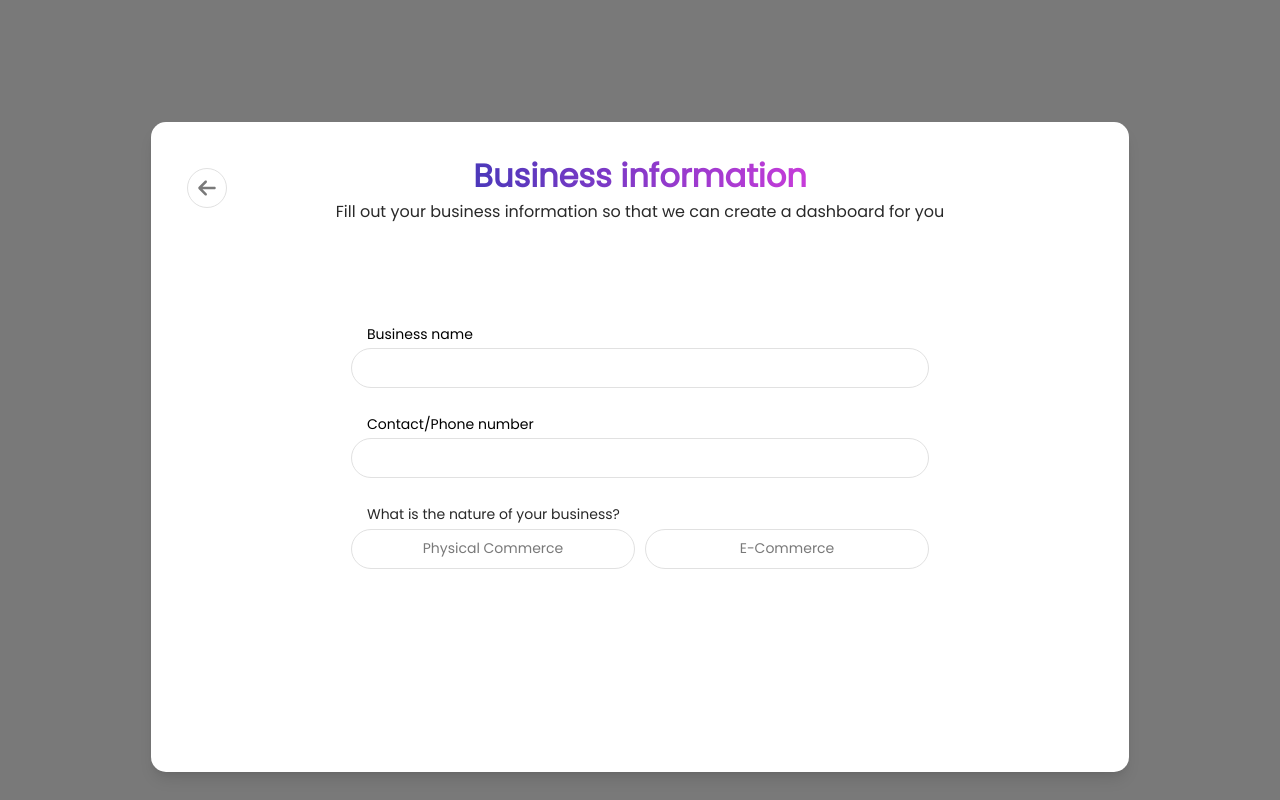
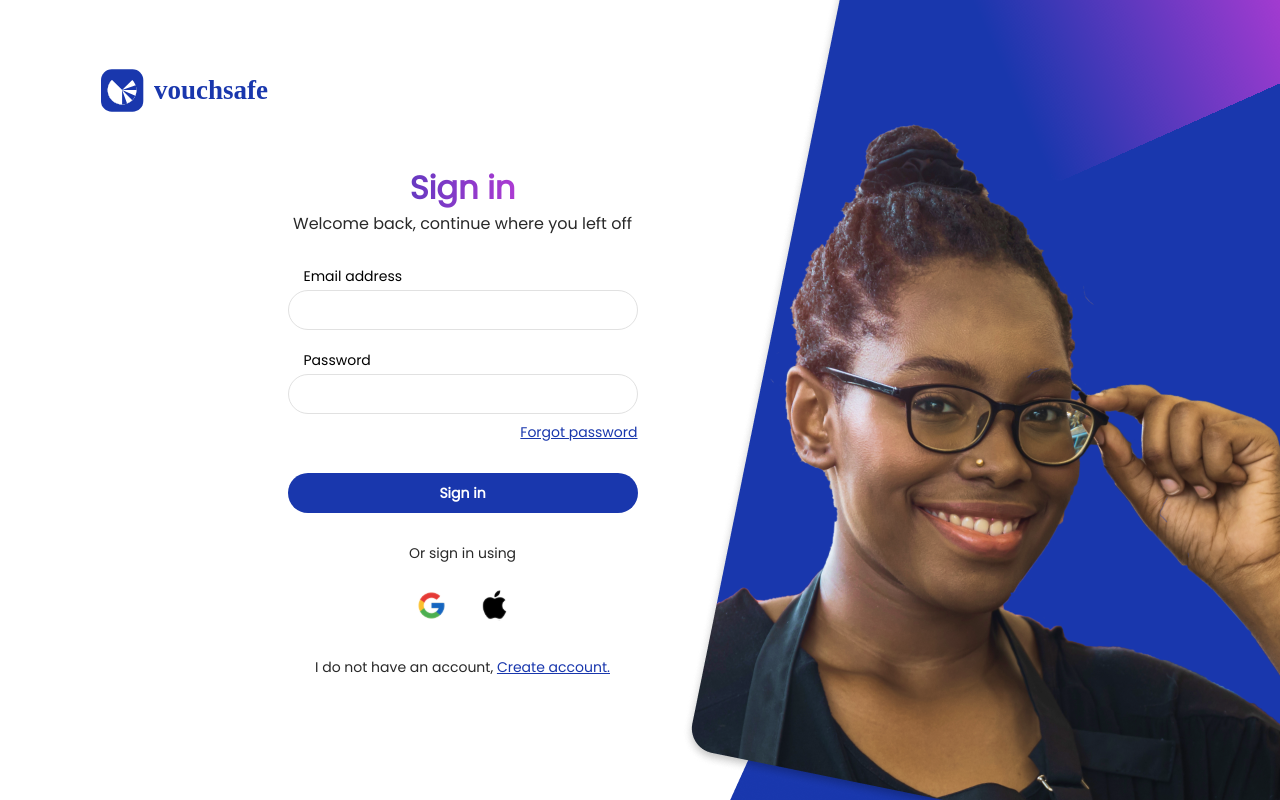
Before and after one commit to JosephKeswet/VouchSafe-Frontend, a Next.js app: page /BusinessInfo in a window 1280 px wide. Built offline with nearby package versions, Linux system fonts and the light colour scheme; a web font is replaced by a local one.

Commit message:
Protected routes with redux

```diff
--- a/pages/Login.tsx
+++ b/components/registration/Login.tsx
@@ -1,24 +1,30 @@
 import Image from 'next/image'
 import Link from 'next/link'
 import React, { useState } from 'react'
-import Logo from '../Assets/logo/VouchSafe_Logo.svg'
-import Button from '../components/Button'
-import Input from '../components/registration/Input'
+import Logo from '../../Assets/logo/VouchSafe_Logo.svg'
+import Button from '../Button'
+import Input from './Input'
 import { motion } from "framer-motion"
-import Login_Bg from '../Assets/img/Login_Bg.png'
-import AppleLogo from '../Assets/icons/Apple Logo.svg'
-import GoogleLogo from '../Assets/icons/Google.svg'
+import Login_Bg from '../../Assets/img/Login_Bg.png'
+import AppleLogo from '../../Assets/icons/Apple Logo.svg'
+import GoogleLogo from '../../Assets/icons/Google.svg'
 import { useRouter } from 'next/router'
 import Axios from "axios";
+import { useSelector, useDispatch } from 'react-redux'
+import { RootState } from '../../store'
+import { login } from '../../slices/userSlice'
 
 
 
-type Props = {}
 
-const Login = (props: Props) => {
+
+const Login = () => {
+
+  const dispatch = useDispatch();
   const router = useRouter()
   const [error, setError] = useState(null)
   const [successMessage,setSuccessMessage] = useState('')
+  const [loading,setLoading] = useState(false)
 
 
 
@@ -35,6 +41,7 @@ const Login = (props: Props) => {
   const signIn = async (e:React.SyntheticEvent) =>{
 
     e.preventDefault()
+    setLoading(true)
     const data = {email,password}
 
     const response = await fetch(url,{
@@ -44,19 +51,18 @@ const Login = (props: Props) => {
         "Content-Type":"application/json",
       },
     })
-
       const content = await response.json()
-
-
       if (!response.ok) {
-        throw Error("There was a problem while trying to sign in")
+        console.log("There was a problem while trying to sign in")
       }
-      else if (response.status === 403) {
+      if (response.status === 403) {
         console.log("Email or password incorrect");
       }
       else if (response.ok) {
+          dispatch(login())
+          setLoading(false)
+          router.push('/BusinessInfo')
 
-        // router.push('/')
         setError(null)
         setSuccessMessage("You have successfully logged in...")
         console.log(successMessage);
@@ -74,6 +80,7 @@ const Login = (props: Props) => {
 
   return (
     <div className=''>
+      {loading ? (<div>Loading</div>): (
       <section className="relative  h-screen ">
         <Link href='/'>
           <motion.div
@@ -135,7 +142,8 @@ const Login = (props: Props) => {
                 <Link href='/ForgotPassword'><p className='text-[#1937AD] text-right text-sm pt-2 leading-[21px] font-Poppins font-normal underline underline-offset-1 cursor-pointer'>Forgot password</p></Link>
               </div>
               <div className='mt-[30px]'>
-                    <button type='submit' className='flex items-center justify-center hover:opacity-70 transition-all duration-500 bg-[#1937AD] text-white text-sm  font-Poppins font-semibold cursor-pointer w-[350px] h-[40px] rounded-[30px]'>Sign in</button>
+                    <button type='submit' className='flex items-center justify-center hover:opacity-70 transition-all duration-500 bg-[#1937AD] text-white text-sm  font-Poppins font-semibold cursor-pointer w-[350px] h-[40px] rounded-[30px]'
+                    >Sign in</button>
               </div>
             </form>
             <div className='mt-[30px]'>
@@ -187,21 +195,9 @@ const Login = (props: Props) => {
                     </div>
 
       </section>
+      )}
     </div>
   )
 }
 
 export default Login
-
-// initial={{ x: -400 }}
-// animate={{
-//   x: 0,
-//   rotateY: 180,
-//   rotateX: 180,
-//   rotateZ:180
-// }}
-// transition={{
-//   duration: 0.9,
-//   type: "spring",
-//   stiffness: 100
-// }}
--- a/pages/BusinessInfo.tsx
+++ b/pages/BusinessInfo.tsx
@@ -1,12 +1,18 @@
 import { faArrowLeft } from '@fortawesome/free-solid-svg-icons'
 import { FontAwesomeIcon } from '@fortawesome/react-fontawesome'
 import Router from 'next/router'
-import React, { useState } from 'react'
+import React, { FC, useState } from 'react'
+import { useSelector } from 'react-redux'
+import Login from '../components/registration/Login'
+import { RootState } from '../store'
 
 
 type Props = {}
 
 const BusinessInfo = (props: Props) => {
+    const isLoggedIn = useSelector((state:RootState) => state.user.isLoggedIn)
+    console.log(isLoggedIn)
+
     const newLocal = 'text-left h-[21px] text-sm font-Poppins font-medium leading-[21px] align-top pl-4 mb-[3px]'
 
 
@@ -26,8 +32,15 @@ const BusinessInfo = (props: Props) => {
         console.log(color2)
         Router.push('/')
     }
+
+    // const showToken = () =>{}
+
+
+
+
   return (
-    <div className='flex justify-center items-center bg-[#797979] h-screen'>
+    <div>
+        {isLoggedIn ? (<div className='flex justify-center items-center bg-[#797979] h-screen'>
         <section className='w-[978px] h-[650px] bg-white shadow-lg rounded-[15px] mt-[94px] '>
 
         {/* Top section */}
@@ -80,6 +93,8 @@ const BusinessInfo = (props: Props) => {
         </div>
     </section>
     </div>
+    ) : <Login/>}
+    </div>
   )
 }
 
--- /dev/null
+++ b/pages/SignIn.tsx
@@ -0,0 +1,14 @@
+import React from 'react'
+import Login from '../components/registration/Login'
+
+type Props = {}
+
+const SignIn = (props: Props) => {
+  return (
+    <div>
+      <Login/>
+    </div>
+  )
+}
+
+export default SignIn
--- a/pages/_app.tsx
+++ b/pages/_app.tsx
@@ -1,11 +1,15 @@
 import '../styles/globals.css'
 import '../styles/border.css'
 import '../styles/Navbar.css'
+import { store } from '../store'
+import { Provider } from 'react-redux'
 
 import type { AppProps } from 'next/app'
 
 function MyApp({ Component, pageProps }: AppProps) {
-  return <Component {...pageProps} />
+  return <Provider store={store}>
+            <Component {...pageProps} />
+          </Provider>
 }
 
 export default MyApp
--- /dev/null
+++ b/slices/userSlice.tsx
@@ -0,0 +1,35 @@
+import { createSlice, PayloadAction } from '@reduxjs/toolkit'
+import type { RootState } from '../store'
+
+// Define a type for the slice state
+interface userState {
+  isLoggedIn:boolean
+}
+
+
+// Define the initial state using that type
+const initialState: userState = {
+  isLoggedIn:false
+}
+
+export const userSlice = createSlice({
+  name: 'user',
+  // `createSlice` will infer the state type from the `initialState` argument
+  initialState,
+  reducers: {
+    login(state){
+        state.isLoggedIn = true
+    },
+
+    logout(state){
+      state.isLoggedIn = false
+  }
+  }
+})
+
+export const { login } = userSlice.actions
+
+// Other code such as selectors can use the imported `RootState` type
+export const selectUser = (state: RootState) => state.user.isLoggedIn
+
+export default userSlice.reducer
--- /dev/null
+++ b/store.tsx
@@ -0,0 +1,12 @@
+import { configureStore } from "@reduxjs/toolkit";
+import userReducer from './slices/userSlice'
+
+export const store = configureStore({
+    reducer:{
+        user: userReducer,
+    },
+})
+
+export type RootState = ReturnType<typeof store.getState>
+
+export type AppDispatch = typeof store.dispatch
```
Also changed, not shown: package.json (+8 -0 lines), 2 other files (tests, documents, lock files or other folders). Lines whose indentation alone changed are shown as unchanged.
